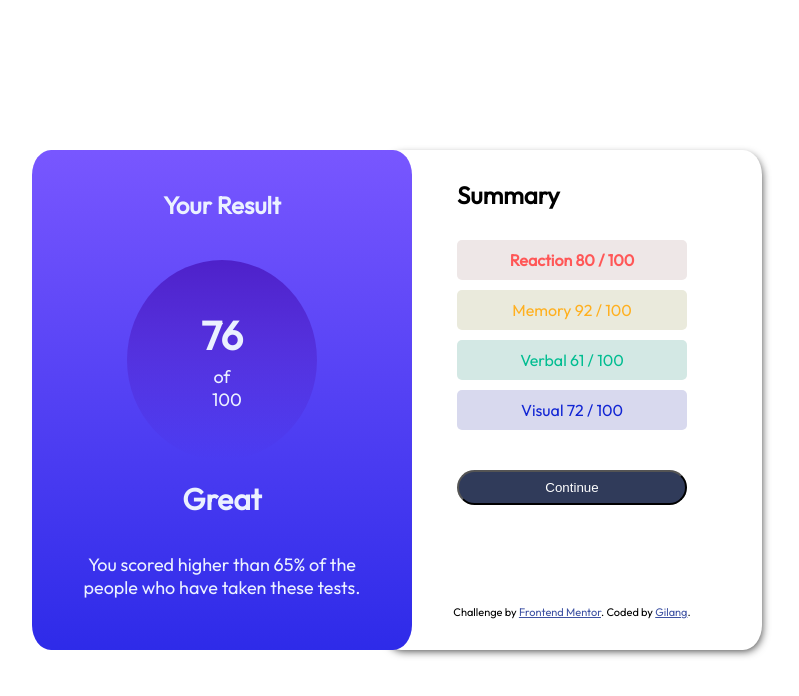
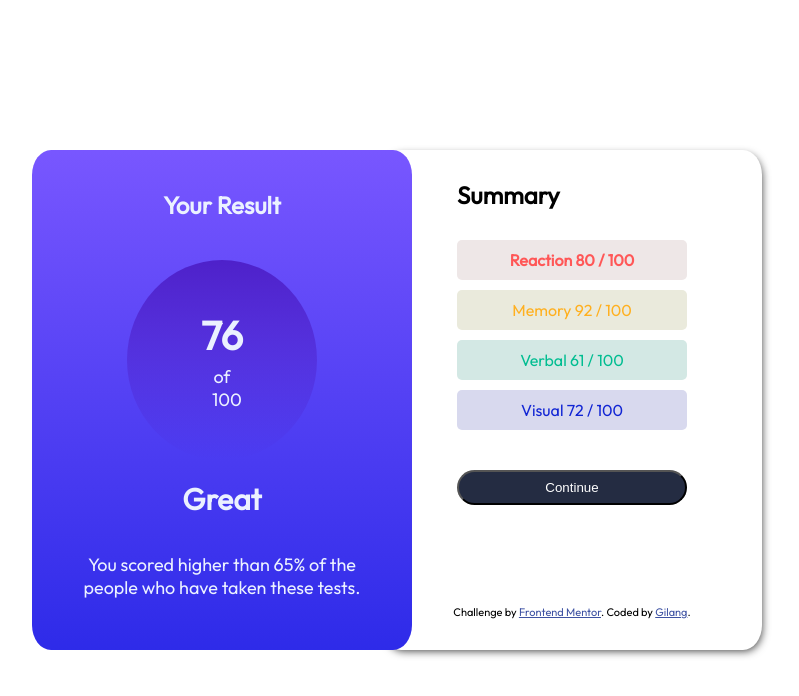
Before and after one commit to punyagilang/result-summary-component, a plain HTML site: page index.html in a window 1280 px wide. In both pictures the pointer is over the button "Continue". Shown: the whole page, without its empty margins (243-1042 px from the left). Drawn offline with Linux system fonts and the light colour scheme.

Commit message:
Added hover to continue button

```diff
--- a/style.css
+++ b/style.css
@@ -83,6 +83,10 @@
       background-color: hsl(224, 30%, 27%);
       color: white;
     }
+      .continueButton:hover {
+      background-color: hsl(224, 30%, 20%);
+      cursor: pointer;
+    }
     .resultContainer h2 {
       padding: 40px 25px 40px 25px;
     }
```
